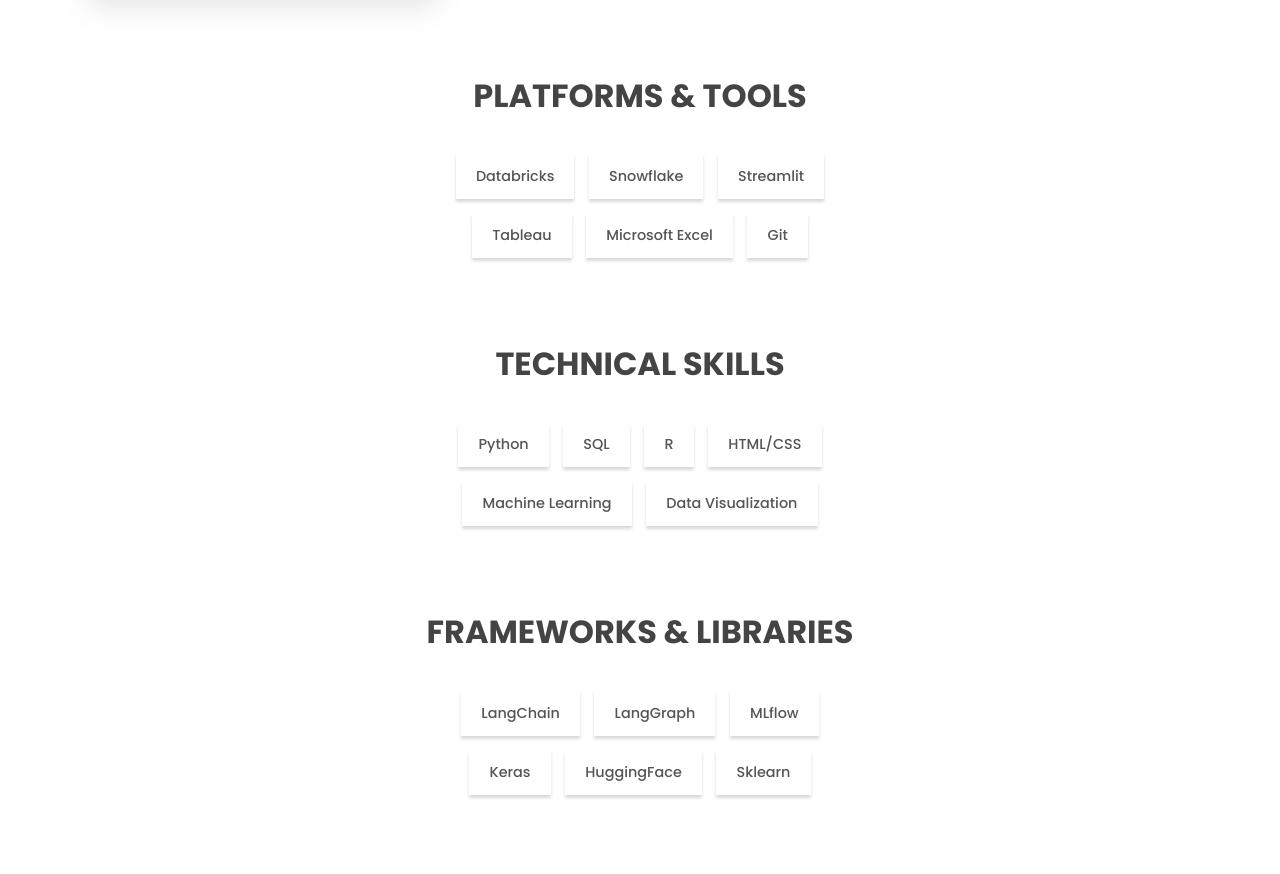
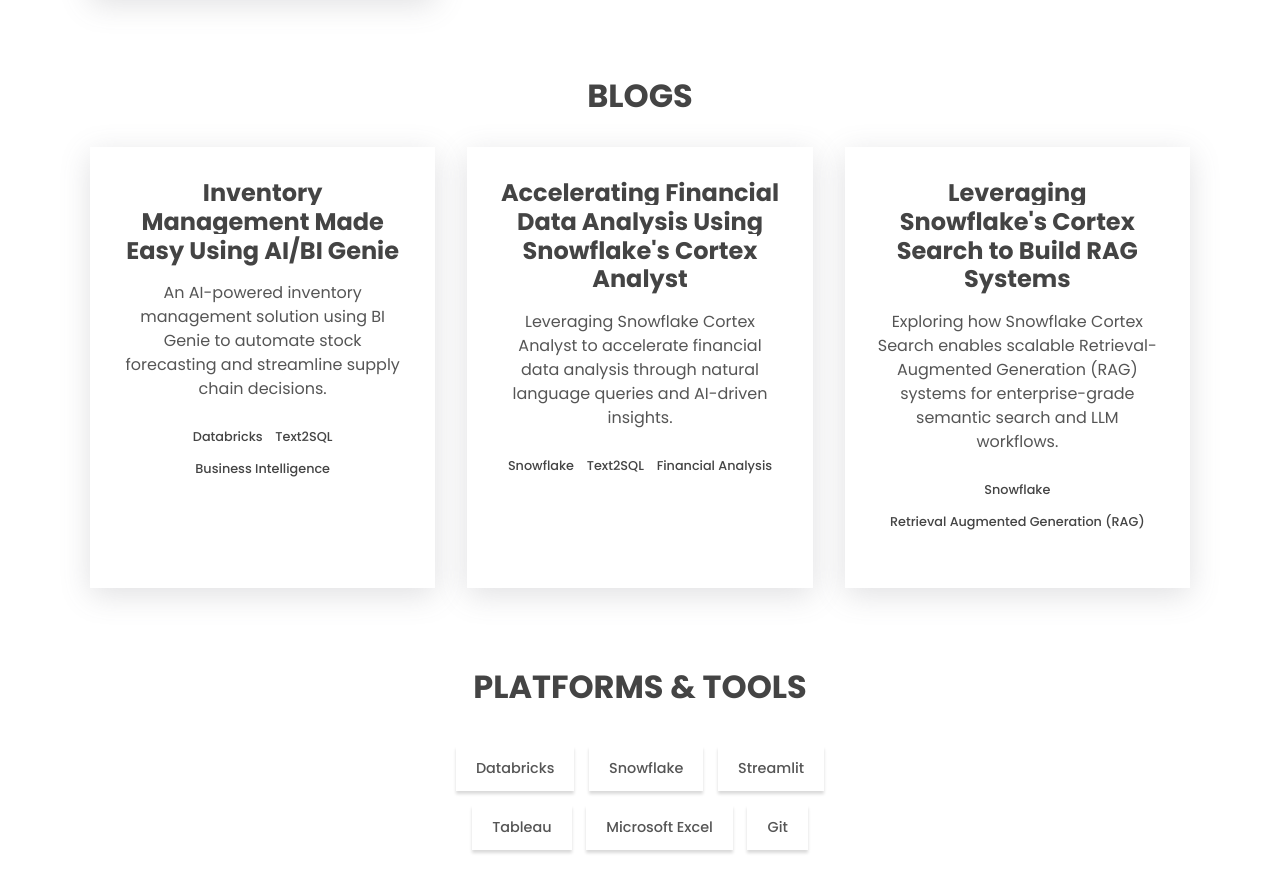
Before and after one commit to shruti-misra/shruti-misra.github.io, a plain HTML site: page index.html in a window 1280 px wide. Shown: the part 1753-2627 px from the top of the page. Drawn offline with Linux system fonts and the light colour scheme.

Commit message:
Update index.html

```diff
--- a/index.html
+++ b/index.html
@@ -186,6 +186,48 @@ Hi, I'm a Data Scientist specializing in agentic and generative AI systems. I fo
         </div>
       </section>
 
+            <!-- Projects -->
+      <section id="blogs" class="section projects">
+        <h2 class="section__title">Blogs</h2>
+
+        <div class="projects__grid">
+          <div class="project">
+            <h3><a href="https://www.aimpointdigital.com/blog/inventory-management-made-easy-using-ai-bi-genie">Inventory Management Made Easy Using AI/BI Genie</a></h3>
+            <p class="project__description">
+              An AI-powered inventory management solution using BI Genie to automate stock forecasting and streamline supply chain decisions.
+            </p>
+            <ul class="project__stack">
+              <li class="project__stack-item">Databricks</li>
+              <li class="project__stack-item">Text2SQL</li>
+              <li class="project__stack-item">Business Intelligence</li>
+            </ul>
+          </div>
+
+          <div class="project">
+            <h3><a href="https://www.aimpointdigital.com/blog/accelerating-financial-data-analysis-using-snowflakes-cortex-analyst">Accelerating Financial Data Analysis Using Snowflake's Cortex Analyst</a></h3>
+            <p class="project__description">
+              Leveraging Snowflake Cortex Analyst to accelerate financial data analysis through natural language queries and AI-driven insights.
+            </p>
+            <ul class="project__stack">
+              <li class="project__stack-item">Snowflake</li>
+              <li class="project__stack-item">Text2SQL</li>
+              <li class="project__stack-item">Financial Analysis</li>
+            </ul>
+          </div>
+          <div class="project">
+            <h3><a href="https://www.aimpointdigital.com/blog/snowflake-cortex-search-rag-systems">Leveraging Snowflake's Cortex Search to Build RAG Systems</a></h3>
+            <p class="project__description">
+              Exploring how Snowflake Cortex Search enables scalable Retrieval-Augmented Generation (RAG) systems for enterprise-grade semantic search and LLM workflows.
+            </p>
+            <ul class="project__stack">
+              <li class="project__stack-item">Snowflake</li>
+              <li class="project__stack-item">Retrieval Augmented Generation (RAG)</li>
+            </ul>
+          </div>
+        </div>
+      </section>
+
+
 <!-- Platforms & Tools -->
 <section class="section platforms" id="platforms">
   <h2 class="section__title">Platforms & Tools</h2>
```
